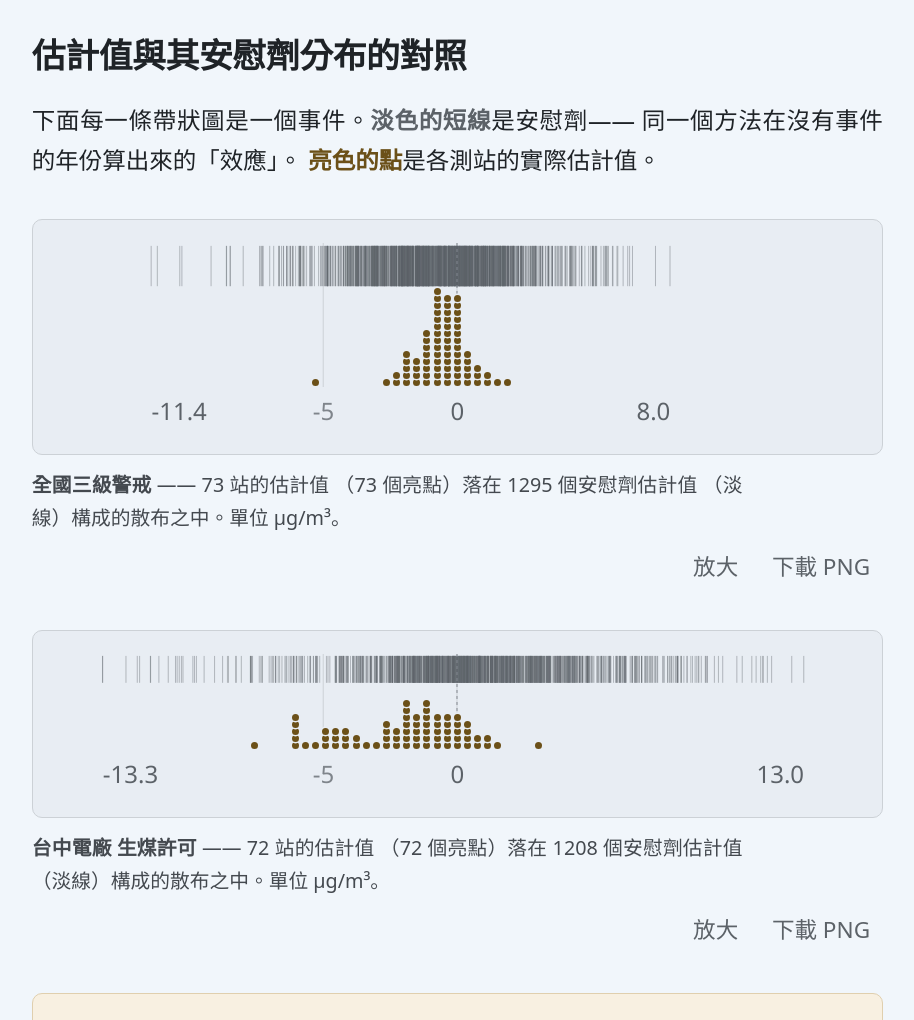
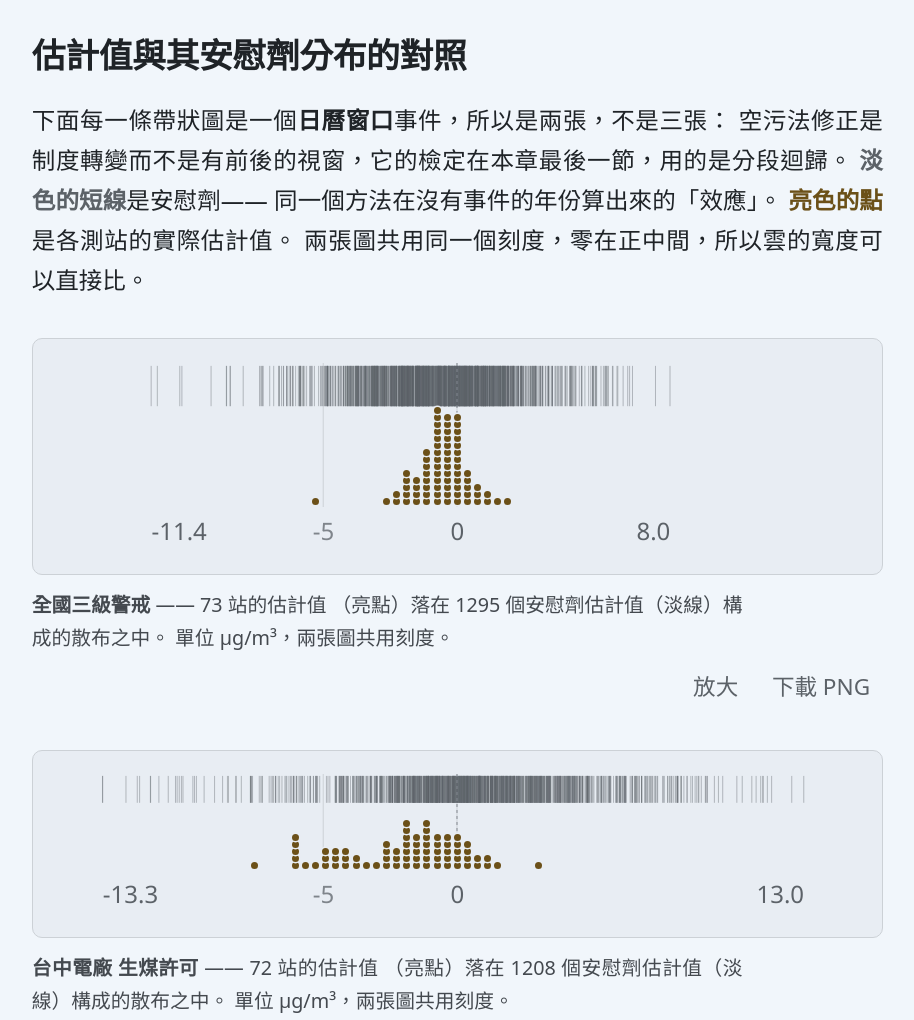
Before and after one commit to kuotunyu/air-quality, an Astro site in the folder web/: page /detection in a window 1280 px wide. Shown: the part 1257-2277 px from the top of the page, without its empty margins (346-1260 px from the left). Built offline with nearby package versions, Linux system fonts and the light colour scheme; Astro itself is replaced by a stand-in of ours.

Commit message:
The biggest type on the page was never the title
Two headline-number rules had ceilings nobody had written a reason for.
`.stat-value` was `clamp(1.8rem, 4.2vw, 2.5rem)`, which renders 58.8px at 1440
against an `h1` of 42.3 — so chapter 4's four numbers beside the compass, and
chapter 2's station card, outranked the chapters they belong to. And the entry
page's three figures were `clamp(2rem, 4.6vw, 2.7rem)` = 63.5px against a hero
title of 48.2.

The hero one is the instructive fix. Capping only the ceiling was not enough: the
two clamps had different floors and different `vw` terms, so the numbers were
still larger than the title from 320 through 1000 — 46px against 35.8 at a 1000
viewport. Scaling the title's own expression term for term by 0.9 gives 28.7 /
30.4 / 32.3 / 43.5px against 31.8 / 33.7 / 35.8 / 48.2 at 320 / 640 / 1000 /
1440, and checked at ten widths it is below the title at every one.

Chapter 5's opening sentence promised one strip per event and there are two for
three. The third is a trend break rather than a calendar window, so it has no
calendar-window placebo pool and gets a piecewise regression in its own section
later — the chapter says so now, where the promise is made rather than four
screens down. The strip captions also printed the station count twice, once as a
number and once as「（73 個亮點）」, which only says what the reader can see.

Chapter 7's citation was one 253-character link, including the last sentence —
this project's remark about the paper, not part of the reference. The text is
text now and the DOI is the link, which is what identifies a citation anyway;
measured, the anchor is 11–19% of the block instead of all of it.

```diff
--- a/web/src/components/ChapterDetection.astro
+++ b/web/src/components/ChapterDetection.astro
@@ -258,9 +258,12 @@ const shortName = (name: string) =>
   <h2>估計值與其安慰劑分布的對照</h2>
 
   <p>
-    下面每一條帶狀圖是一個事件。<span class="k-pl">淡色的短線</span>是安慰劑——
+    下面每一條帶狀圖是一個<strong>日曆窗口</strong>事件，所以是兩張，不是三張：
+    空污法修正是制度轉變而不是有前後的視窗，它的檢定在本章最後一節，用的是分段迴歸。
+    <span class="k-pl">淡色的短線</span>是安慰劑——
     同一個方法在沒有事件的年份算出來的「效應」。
     <span class="k-real">亮色的點</span>是各測站的實際估計值。
+    兩張圖共用同一個刻度，零在正中間，所以雲的寬度可以直接比。
   </p>
 
   {
@@ -353,10 +356,14 @@ const shortName = (name: string) =>
               </div>
             </div>
           </div>
+          {/* `n_stations` and `station_effects.length` are the same number and
+              the caption printed both of them — 「73 站的估計值（73 個亮點）」.
+              One of them is the count and the other is how the count is drawn,
+              so the second says only what a reader can already see. */}
           <figcaption>
             <strong>{shortName(e.event)}</strong> —— {e.n_stations} 站的估計值
-            （{e.station_effects.length} 個亮點）落在 {s.pool.length} 個安慰劑估計值
-            （淡線）構成的散布之中。單位 μg/m³。
+            （亮點）落在 {s.pool.length} 個安慰劑估計值（淡線）構成的散布之中。
+            單位 μg/m³，兩張圖共用刻度。
           </figcaption>
         </figure>
       );
--- a/web/src/styles/global.css
+++ b/web/src/styles/global.css
@@ -1263,9 +1263,21 @@ section > :last-child > :last-child:last-child {
   gap: var(--space-1);
 }
 
+/*
+ * A headline number, capped at the size of the page's own title.
+ *
+ * It was `clamp(1.8rem, 4.2vw, 2.5rem)`, which renders 58.8px at 1440 against an
+ * `h1` of 42.3px — so on chapter 4 the four numbers beside the compass were the
+ * largest type on the page, above the title of the chapter they belong to, and
+ * on chapter 2 the station card's 13.7 outranked 「測站個別統計」. A number can
+ * be the loudest thing in its own figure without outranking the document.
+ *
+ * 1.8rem is `h1`'s own size, so the ceiling is now「as large as the title, never
+ * larger」rather than a number nobody had written a reason for.
+ */
 .stat-value {
   font-family: var(--font-numeric);
-  font-size: clamp(1.8rem, 4.2vw, 2.5rem);
+  font-size: clamp(1.5rem, 4.2vw, 1.8rem);
   font-weight: 600;
   line-height: 1.05;
   letter-spacing: -0.02em;
```
Also changed, not shown: web/src/components/ChapterHealth.astro (+14 -2 lines), web/src/components/Hero.astro (+17 -1 lines).
